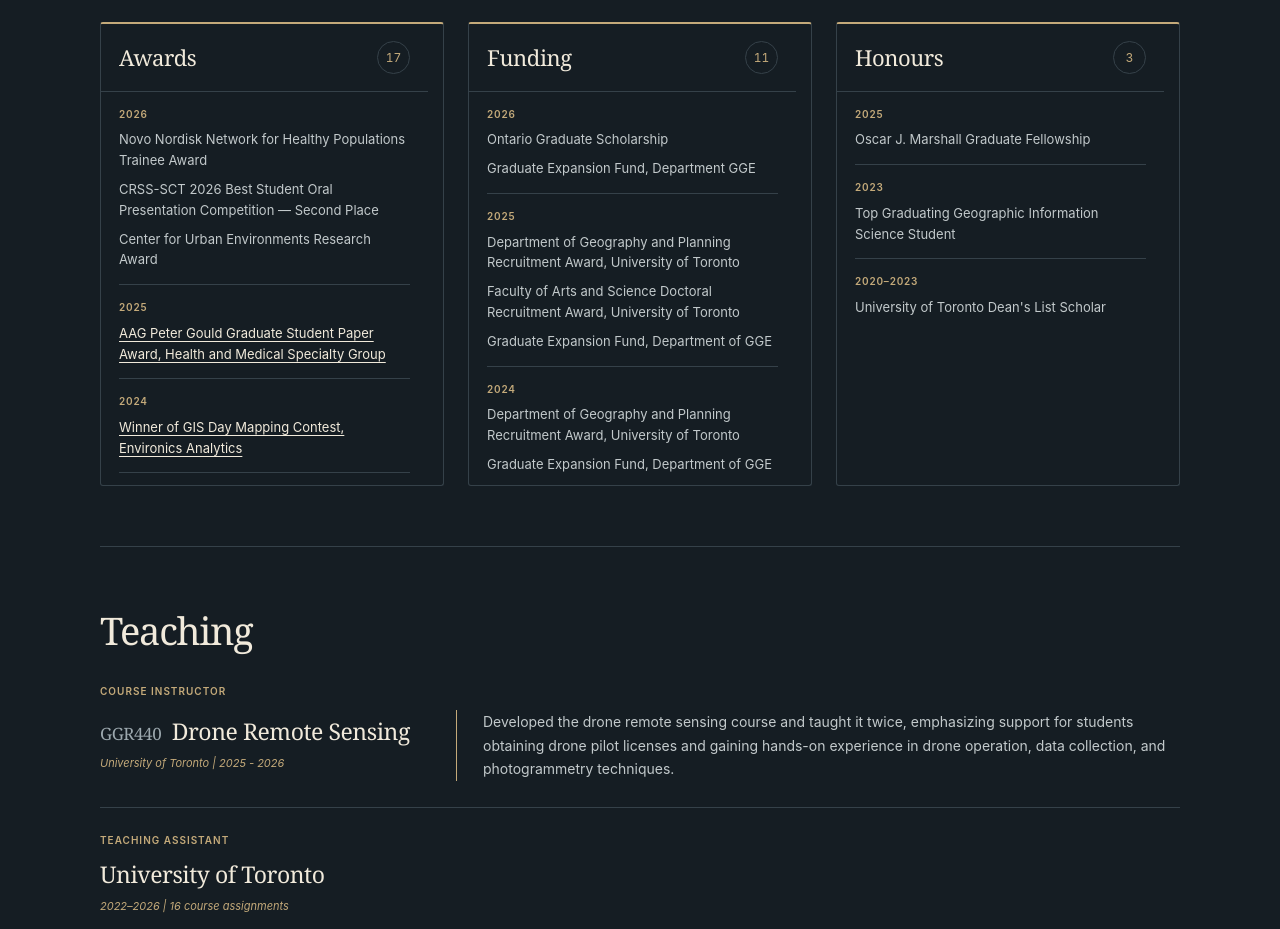
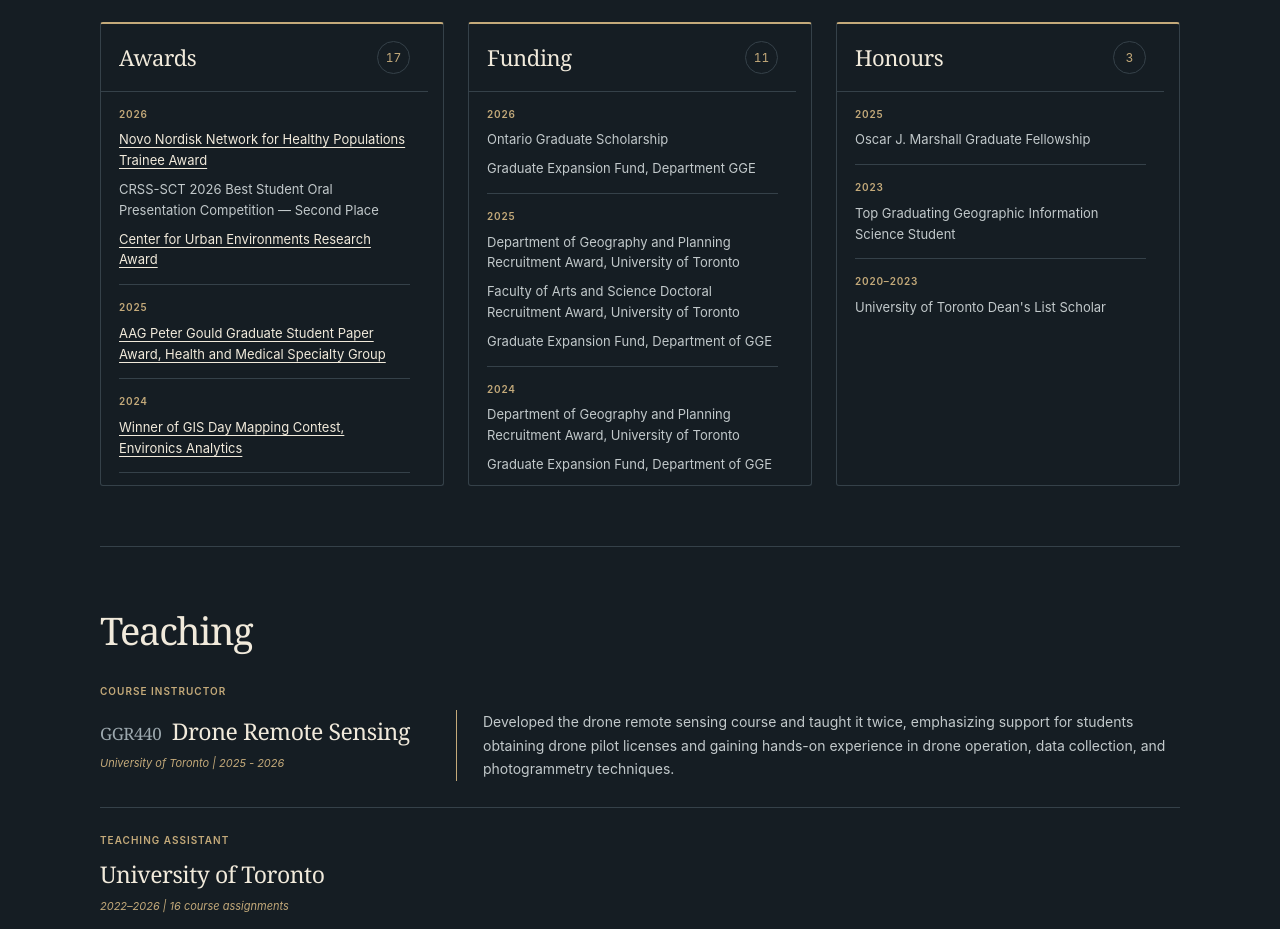
Before and after one commit to Peter089/Peter089.github.io, a plain HTML site: page index.html in a window 1280 px wide. Shown: the part 3223-4152 px from the top of the page. Drawn offline with Linux system fonts and the light colour scheme.

Commit message:
Link 2026 awards and normalize analytics page paths

```diff
--- a/index.html
+++ b/index.html
@@ -108,7 +108,7 @@
           <div class="record-panel" role="region" aria-labelledby="awards-panel-title" tabindex="0">
             <div class="record-panel-heading"><h3 id="awards-panel-title">Awards</h3><span class="record-count" aria-label="17 entries">17</span></div>
             <ul class="record-list">
-              <li><p class="record-date">2026</p><ul class="recognition-items"><li>Novo Nordisk Network for Healthy Populations Trainee Award</li><li>CRSS-SCT 2026 Best Student Oral Presentation Competition — Second Place</li><li>Center for Urban Environments Research Award</li></ul></li>
+              <li><p class="record-date">2026</p><ul class="recognition-items"><li><a href="https://healthypopulationsnetwork.utoronto.ca/nhp-graduate-and-trainee-award-recipients" target="_blank" rel="noopener noreferrer">Novo Nordisk Network for Healthy Populations Trainee Award</a></li><li>CRSS-SCT 2026 Best Student Oral Presentation Competition — Second Place</li><li><a href="https://www.utm.utoronto.ca/cue/initiatives/cue-research-award" target="_blank" rel="noopener noreferrer">Center for Urban Environments Research Award</a></li></ul></li>
               <li><p class="record-date">2025</p><ul class="recognition-items"><li><a href="https://aag-hmgsg.org/awards/peter-gould-student-paper-award/" target="_blank" rel="noopener noreferrer"> AAG Peter Gould Graduate Student Paper Award, Health and Medical Specialty Group </a></li></ul></li>
               <li><p class="record-date">2024</p><ul class="recognition-items"><li><a href="https://environicsanalytics.com/en-ca/resources/blogs/ea-blog/2024/11/20/the-power-of-gis--mapping-insights-that-tell-a-story" target="_blank" rel="noopener noreferrer"> Winner of GIS Day Mapping Contest, Environics Analytics </a></li></ul></li>
               <li><p class="record-date">2023</p><ul class="recognition-items"><li>AAG Geographers GISS Student Paper Competition - First Place</li><li>Best Thesis Award, Department of GGE</li><li>Canadian Association of Geographers GIS Study Group Award</li><li>Canadian Statistics Student Conference Oral Presentation - Second Place</li><li><a href="https://resources.esri.ca/news-and-updates/the-2023-university-of-toronto-geospatial-data-visualization-challenge" target="_blank" rel="noopener noreferrer"> Dalla Lana School of Public Health Geospatial Data Visualization Challenge - Second Place </a></li><li>Dean&#x27;s Excellence Award in Research Excellence</li><li>Teaching Assistant Award, Department of GGE</li><li>William J. Dowkes Award, Hart House Camera Club 101st Annual Exhibition</li></ul></li>
@@ -247,6 +247,9 @@
     </main>
 
     <footer class="site-footer"><div class="footer-inner"><p class="footer-details"><span>© 2026 Peter Haoxuan Ge</span><span>Last updated: November 2026</span></p><a href="#about">Back to top <span aria-hidden="true">↑</span></a></div></footer>
+    <script>
+      window.goatcounter = { path: location.pathname || "/" };
+    </script>
     <script data-goatcounter="https://peterhaoxuange.goatcounter.com/count"
             async src="https://gc.zgo.at/count.js"></script>
   </body>
```
